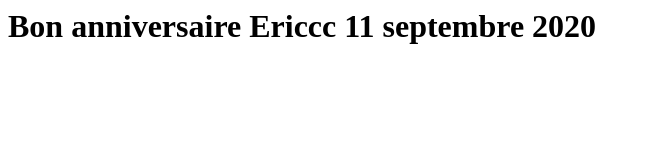
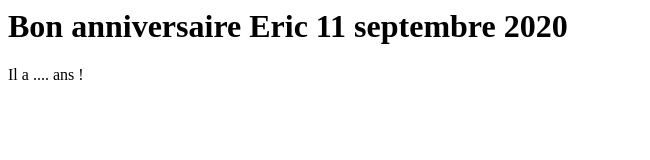
Before and after one commit to emelinethev/emelinethev_AR, a plain HTML site: page index.html in a window 1280 px wide. Shown: the whole page, without its empty margins (0-650 px from the left). Drawn offline with Linux system fonts and the light colour scheme.

Commit message:
git commit

```diff
--- a/index.html
+++ b/index.html
@@ -4,7 +4,8 @@
   </head>
 
   <body>
-    <h1>Bon anniversaire Ericcc 11 septembre 2020</h1>
+    <h1>Bon anniversaire Eric 11 septembre 2020</h1>
+    <p> Il a .... ans !</p>
   </body>
 
 
```
Also changed, not shown: test.txt (added).
